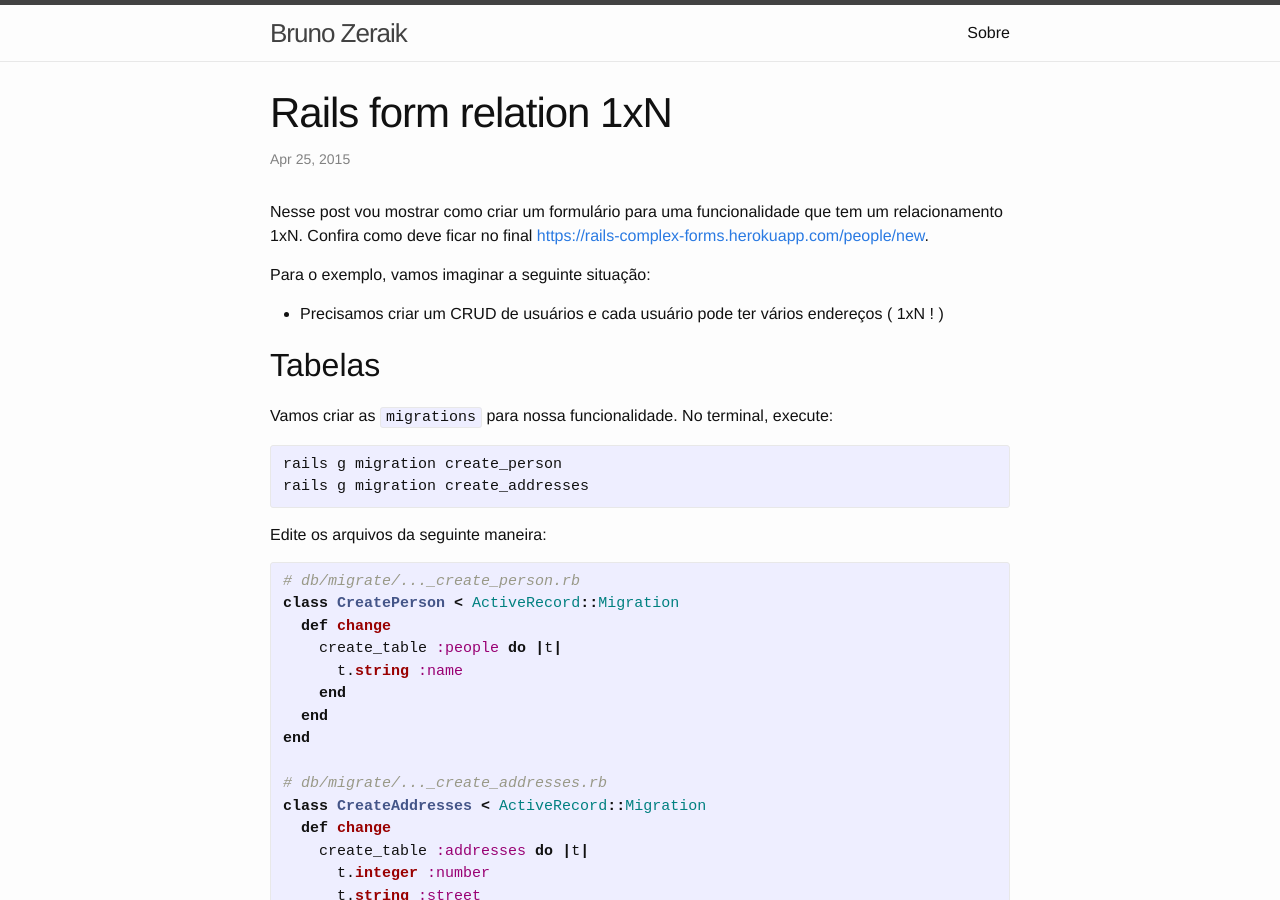
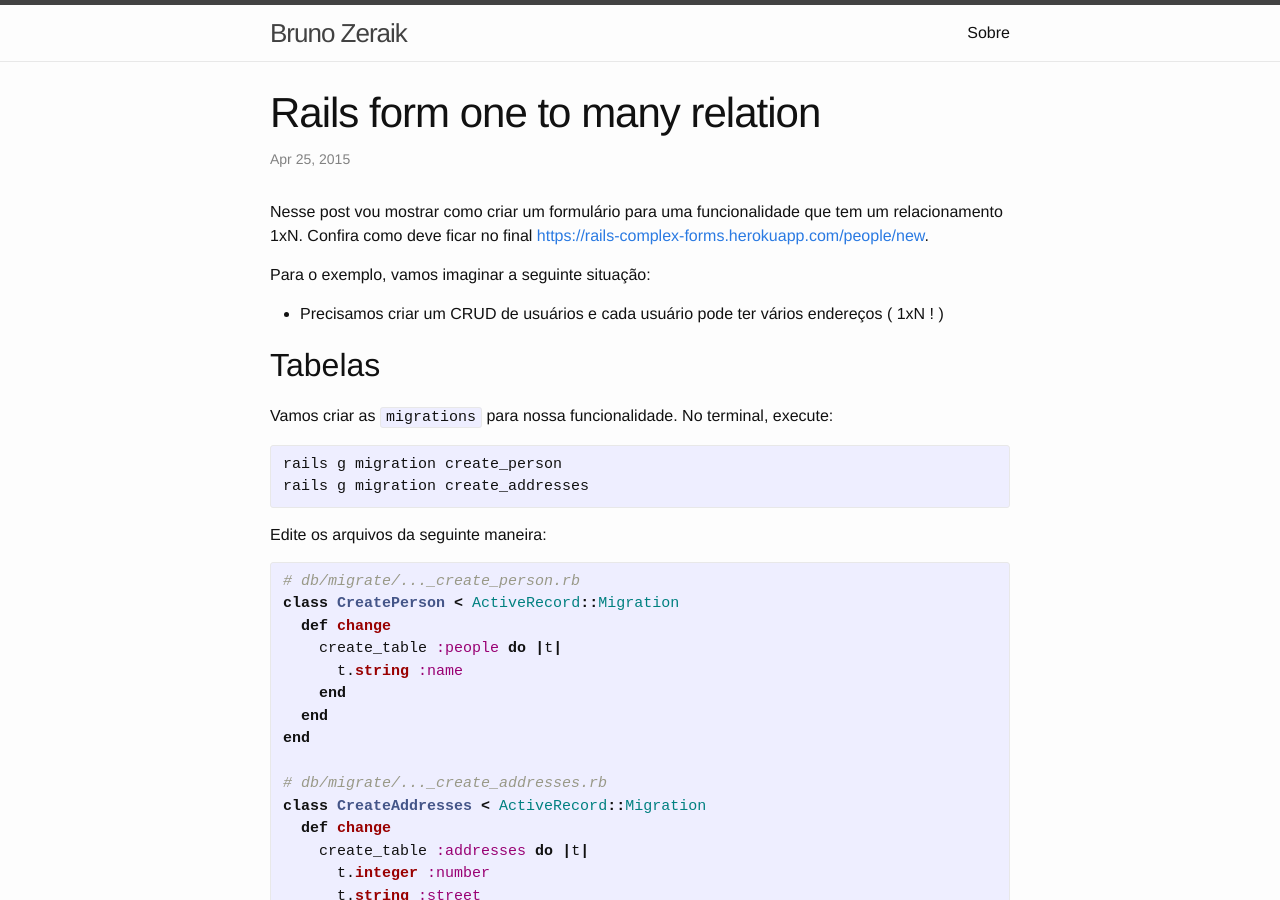
Before and after one commit to brunozrk/brunozrk.github.io, a Jekyll site: the page built from _posts/2015-04-25-rails-form-one-to-many-relation.md, in a window 1280 px wide and 900 px high. Built offline with Jekyll 4.4.1, drawn with Linux system fonts in a browser that asks for light colours; comment, search, counter and statistics services are not loaded.

Commit message:
rename post

```diff
--- a/_posts/2015-04-25-rails-form-relation-1xN.md
+++ b/_posts/2015-04-25-rails-form-one-to-many-relation.md
@@ -1,6 +1,6 @@
 ---
 layout: post
-title:  "Rails form relation 1xN"
+title:  "Rails form one to many relation"
 date:   2015-04-25 14:35:15
 categories: complex-form
 comments: true
```
